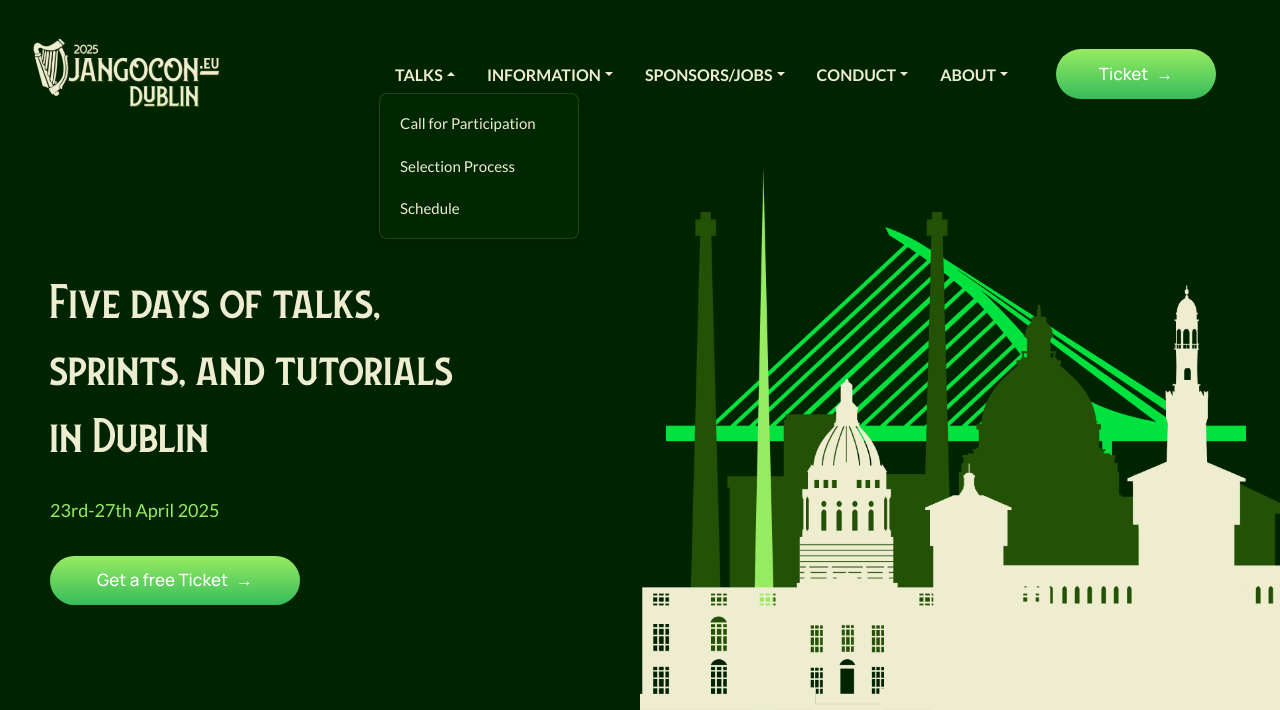
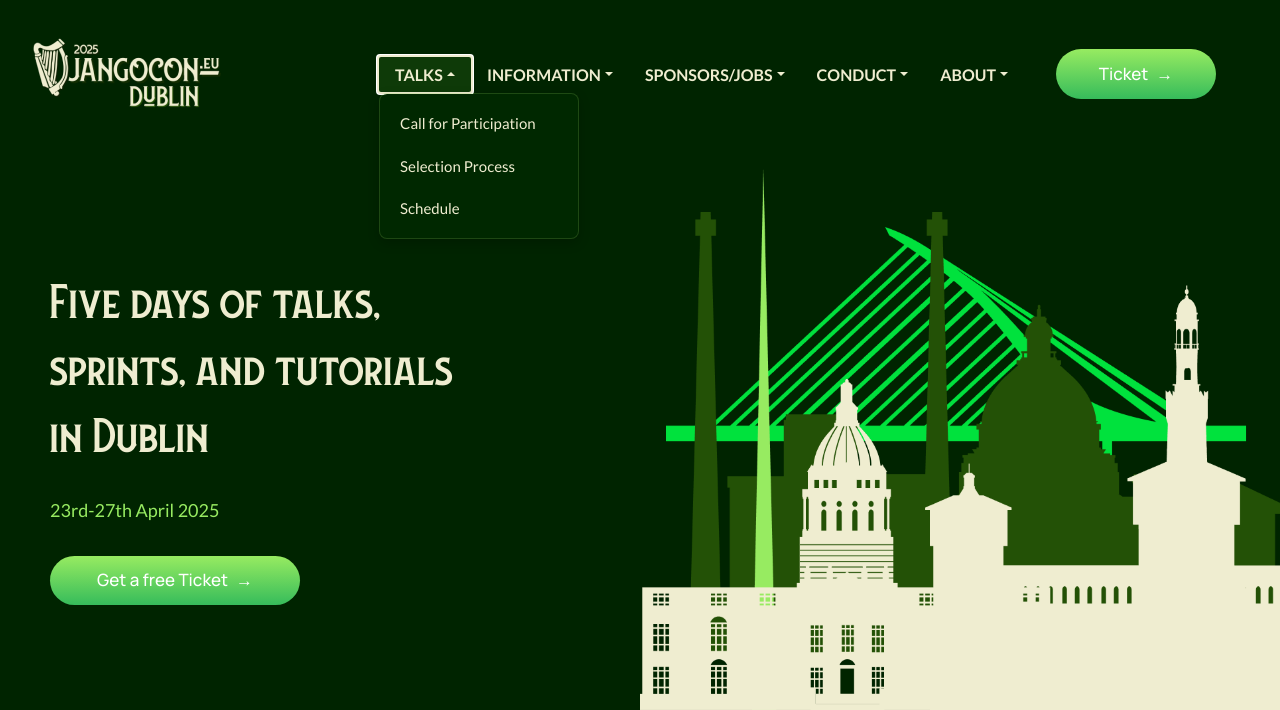
Before and after one commit to djangocon/2025.djangocon.eu, a Django app: page / in a window 1280 px wide, after a click on "TALKS". Shown: the top 710 px of the page. Run offline with Django 3.2, Linux system fonts and the light colour scheme; some libraries are stand-ins or nearby versions; some web fonts are replaced.

Commit message:
Improve navbar accessibility

```diff
--- a/djangocon_2025/static/css/project.css
+++ b/djangocon_2025/static/css/project.css
@@ -1224,6 +1224,11 @@ body {
     color: var(--light-brown);
   }
 }
+
+.nav-link:focus, .navbar-brand:focus, .sub-menu-link:focus {
+  outline-color: #efedd0;
+}
+
 
 .header .nav-link-lg {
   display: inline-block;
@@ -3476,6 +3481,11 @@ object[type='application/pdf'] {
   color: #97eb61 !important;
 }
 
+.dropdown-item:focus {
+  background-color: rgba(151, 235, 97, 0.2);
+  outline-color: #efedd0;
+}
+
 /* Dropdown menu positioning */
 .nav-item.dropdown {
   position: relative;
--- a/djangocon_2025/templates/modules/header.html
+++ b/djangocon_2025/templates/modules/header.html
@@ -4,7 +4,7 @@
     <div class="d-flex justify-content-between align-items-center py-4 pl-5">
         <!-- Logo -->
         <a class="navbar-brand" href="{{ home }}">
-            <img src="{% static 'images/logo/2025_logo.png' %}" alt="Logo" class="logo">
+            <img src="{% static 'images/logo/2025_logo.png' %}" alt="DjangoCon.eu Dublin" class="logo">
         </a>
 
         <!-- Hamburger Menu Button -->
@@ -23,7 +23,7 @@
                     {% endif %}
                     {% if menu_dict.dropdown == 'true' %}
                         <li class="nav-item dropdown">
-                            <a class="nav-link dropdown-toggle" data-bs-toggle="dropdown" role="button" aria-expanded="false">{{ menu }}</a>
+                            <a class="nav-link dropdown-toggle sub-menu-toggler" href="#" role="button" data-bs-toggle="dropdown" aria-expanded="false">{{ menu }}</a>
                             <ul class="dropdown-menu">
                                 {% for submenu, submenu_href in menu_dict.submenu.items %}
                                     <li><a class="dropdown-item" href="{{ submenu_href }}">{{ submenu }}</a></li>
```
